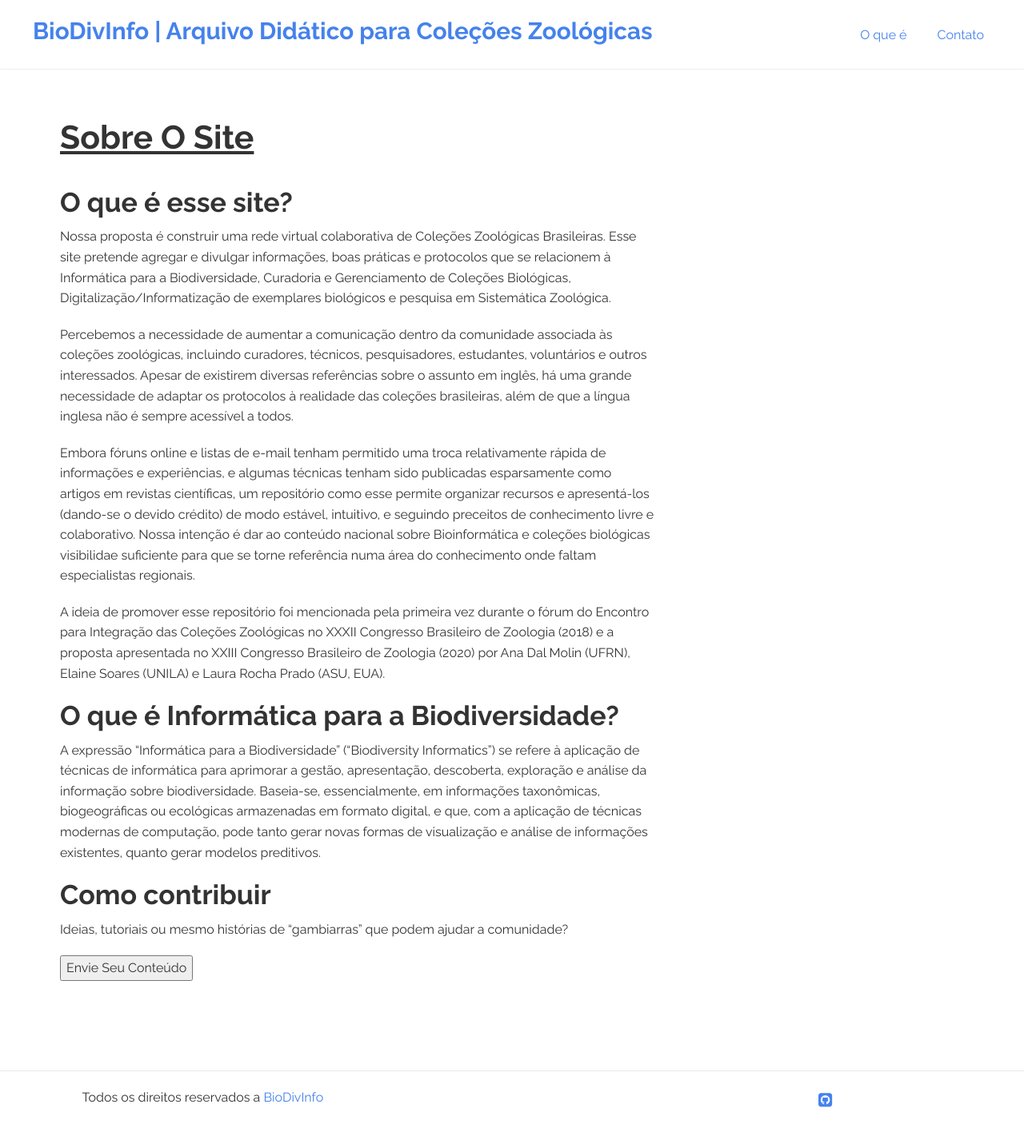
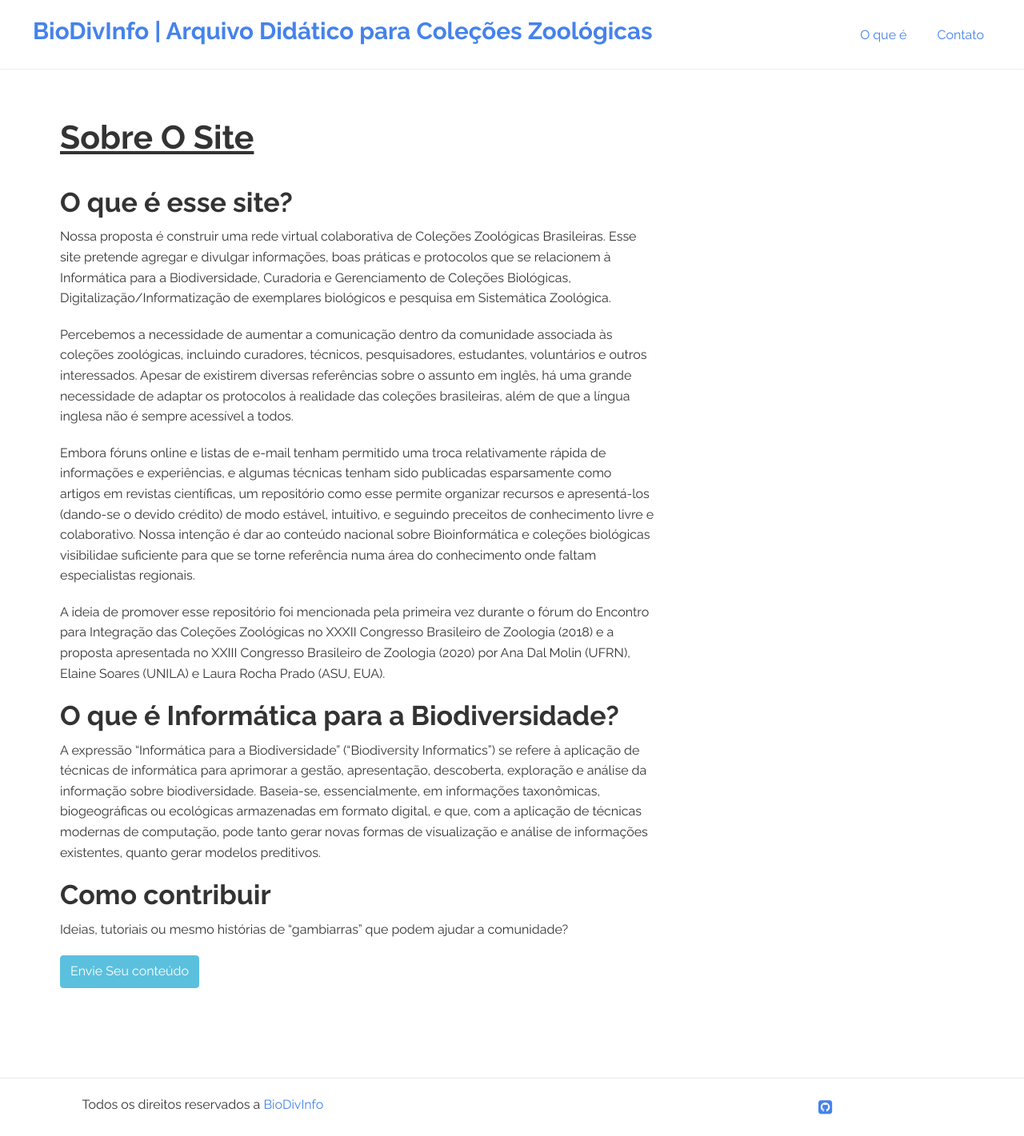
Before and after one commit to BioDivInfo/biodivinfo.github.io, a Jekyll site: the page built from sobre.md, in a window 1280 px wide. Shown: the whole page at 80% size. Built offline with Jekyll 4.4.1, drawn with Linux system fonts in a browser that asks for light colours; some of the changed lines change nothing that is shown.

Commit message:
formata botão

```diff
--- a/sobre.md
+++ b/sobre.md
@@ -29,9 +29,4 @@ preditivos.
 
 Ideias, tutoriais ou mesmo histórias de "gambiarras" que podem ajudar a comunidade?
 
-<button>Envie Seu Conteúdo</button>
-
-<!-- Webjeda cards is a Bootstrap based theme. Any Bootstrap element can be used in the theme. Read [Webjeda Blog](http://blog.webjeda.com){: target="_blank"} for jekyll tutorials.  -->
-
-<!-- <a class="github-button" href="https://github.com/sharu725/cards" data-style="mega" data-count-href="/sharu725/cards/stargazers" data-count-api="/repos/sharu725/cards#stargazers_count" data-count-aria-label="# stargazers on GitHub" aria-label="Star sharu725/cards on GitHub">Star</a>
-<script async defer src="https://buttons.github.io/buttons.js"></script> -->
+<a href="/contato/" class="btn btn-info">Envie Seu conteúdo</a>
```
